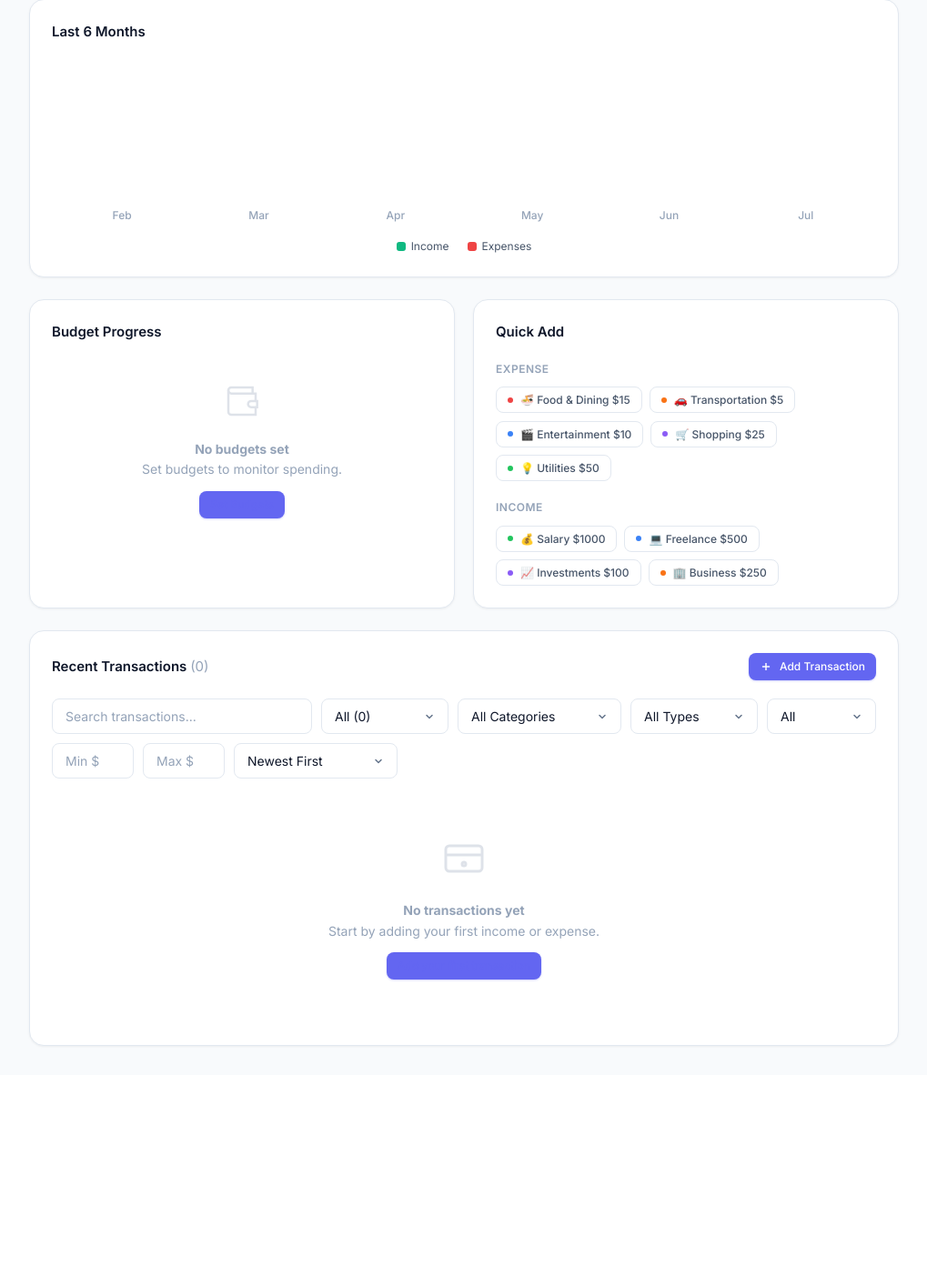
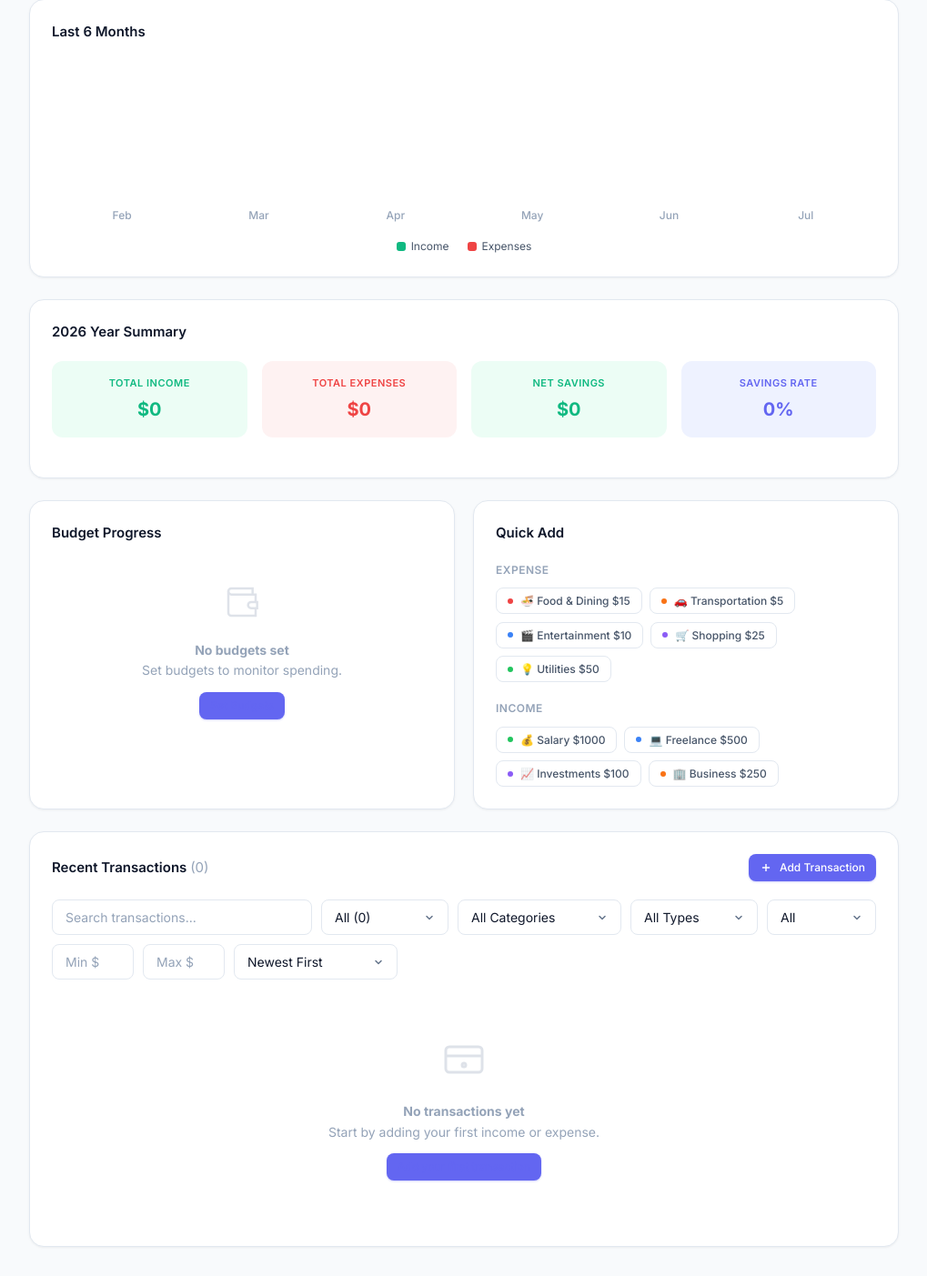
Before and after one commit to shyamrajpr7/webapp, a Flask app: page /dashboard in a window 1280 px wide. Shown: the part 3088-4491 px from the top of the page at 91% size, without its empty margins (260-1279 px from the left). Before the commit the page ends 4239 px from the top, so only its background shows below. Run offline with Flask 3, Linux system fonts and the light colour scheme; the visitor is signed in with stand-in values (Sample User, id 1); data that the repository does not hold is empty.

Commit message:
feat: add yearly savings summary with income/expense bar and YoY comparison

```diff
--- a/website/finance.py
+++ b/website/finance.py
@@ -345,6 +345,15 @@
         health_label = 'Needs Work'
         health_color = 'var(--red)'
 
+    year_transactions = [t for t in transactions if t.date.year == year]
+    year_income = sum(t.amount for t in year_transactions if t.type == 'income')
+    year_expenses = sum(t.amount for t in year_transactions if t.type == 'expense')
+    year_savings = year_income - year_expenses
+    prev_year_transactions = [t for t in transactions if t.date.year == year - 1]
+    prev_year_income = sum(t.amount for t in prev_year_transactions if t.type == 'income')
+    prev_year_expenses = sum(t.amount for t in prev_year_transactions if t.type == 'expense')
+    prev_year_savings = prev_year_income - prev_year_expenses
+
     return render_template('dashboard.html', user=current_user, transactions=recent,
         income=income, expenses=expenses, balance=balance,
         savings_rate=savings_rate, spending_data=spending_data, chart_data=chart_data,
@@ -376,7 +385,11 @@
         health_label=health_label,
         health_color=health_color,
         health_factors=health_factors,
-        spending_alerts=spending_alerts)
+        spending_alerts=spending_alerts,
+        year_income=year_income,
+        year_expenses=year_expenses,
+        year_savings=year_savings,
+        prev_year_savings=prev_year_savings)
 
 @finance.route('/add-transaction', methods=['GET', 'POST'])
 @login_required
--- a/website/templates/dashboard.html
+++ b/website/templates/dashboard.html
@@ -642,6 +642,55 @@
 </div>
 {% endif %}
 
+{# Yearly Savings Summary #}
+<div class="card" style="margin-bottom:24px;">
+    <div class="card-header">
+        <h3>{{ year }} Year Summary</h3>
+    </div>
+    <div style="display:grid; grid-template-columns:repeat(4, 1fr); gap:16px; margin-bottom:20px;">
+        <div style="text-align:center; padding:16px; background:var(--green-bg); border-radius:12px;">
+            <div style="font-size:11px; font-weight:600; text-transform:uppercase; letter-spacing:0.5px; color:var(--green); margin-bottom:6px;">Total Income</div>
+            <div style="font-size:20px; font-weight:700; color:var(--green);">${{ "%.0f"|format(year_income) }}</div>
+        </div>
+        <div style="text-align:center; padding:16px; background:var(--red-bg); border-radius:12px;">
+            <div style="font-size:11px; font-weight:600; text-transform:uppercase; letter-spacing:0.5px; color:var(--red); margin-bottom:6px;">Total Expenses</div>
+            <div style="font-size:20px; font-weight:700; color:var(--red);">${{ "%.0f"|format(year_expenses) }}</div>
+        </div>
+        <div style="text-align:center; padding:16px; background:{{ 'var(--green-bg)' if year_savings >= 0 else 'var(--red-bg)' }}; border-radius:12px;">
+            <div style="font-size:11px; font-weight:600; text-transform:uppercase; letter-spacing:0.5px; color:{{ 'var(--green)' if year_savings >= 0 else 'var(--red)' }}; margin-bottom:6px;">Net Savings</div>
+            <div style="font-size:20px; font-weight:700; color:{{ 'var(--green)' if year_savings >= 0 else 'var(--red)' }};">${{ "%.0f"|format(year_savings) }}</div>
+        </div>
+        <div style="text-align:center; padding:16px; background:var(--primary-subtle); border-radius:12px;">
+            <div style="font-size:11px; font-weight:600; text-transform:uppercase; letter-spacing:0.5px; color:var(--primary); margin-bottom:6px;">Savings Rate</div>
+            <div style="font-size:20px; font-weight:700; color:var(--primary);">{{ "%.0f"|format((year_savings / year_income * 100) if year_income > 0 else 0) }}%</div>
+        </div>
+    </div>
+    {% if year_income > 0 %}
+    <div style="display:flex; height:20px; border-radius:10px; overflow:hidden; background:var(--bg); margin-bottom:8px;">
+        <div style="width:{{ (year_income / (year_income + year_expenses) * 100) if (year_income + year_expenses) > 0 else 0 }}%; background:linear-gradient(90deg, #10b981, #34d399); transition:width 0.6s ease;"></div>
+        <div style="width:{{ (year_expenses / (year_income + year_expenses) * 100) if (year_income + year_expenses) > 0 else 0 }}%; background:linear-gradient(90deg, #ef4444, #f87171); transition:width 0.6s ease;"></div>
+    </div>
+    <div style="display:flex; justify-content:space-between; font-size:12px; color:var(--text-muted);">
+        <span>Income {{ "%.0f"|format((year_income / (year_income + year_expenses) * 100) if (year_income + year_expenses) > 0 else 0) }}%</span>
+        <span>Expenses {{ "%.0f"|format((year_expenses / (year_income + year_expenses) * 100) if (year_income + year_expenses) > 0 else 0) }}%</span>
+    </div>
+    {% endif %}
+    {% if prev_year_savings != 0 %}
+    <div style="margin-top:14px; padding:10px 14px; background:var(--bg); border-radius:8px; font-size:12px; color:var(--text-secondary); display:flex; align-items:center; gap:8px;">
+        <span style="font-weight:600; color:{{ 'var(--green)' if year_savings > prev_year_savings else 'var(--red)' }};">
+            {{ '\U0001f4c8' if year_savings > prev_year_savings else '\U0001f4c9' if year_savings < prev_year_savings else '\u27a1\ufe0f' }}
+        </span>
+        {% if year_savings > prev_year_savings %}
+        You've saved ${{ "%.0f"|format(year_savings - prev_year_savings) }} more than this time last year!
+        {% elif year_savings < prev_year_savings %}
+        You've saved ${{ "%.0f"|format(prev_year_savings - year_savings) }} less than this time last year.
+        {% else %}
+        Savings on track with last year.
+        {% endif %}
+    </div>
+    {% endif %}
+</div>
+
 {# Category Spending Trend #}
 {% if cat_trend %}
 <div class="card" style="margin-bottom:24px;">
```
